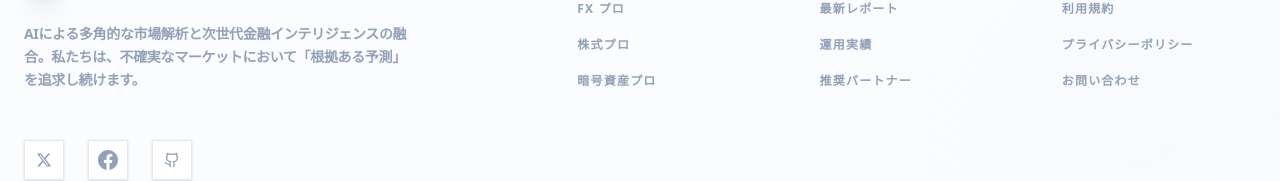
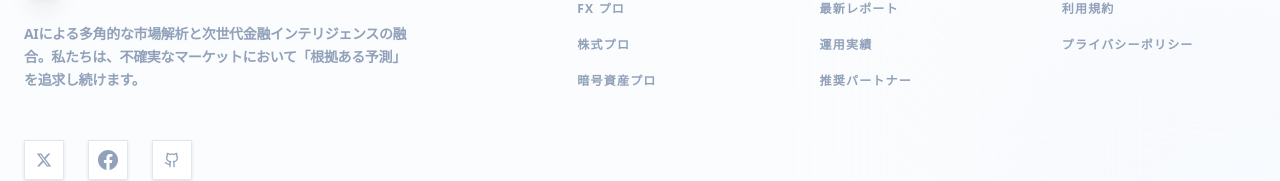
Before and after one commit to noriyuki007/synapse-capital-frontend, a Next.js app: page / in a window 1280 px wide. Shown: the part 2171-2352 px from the top of the page. Built offline with nearby package versions, Linux system fonts and the light colour scheme; no server answers.

Commit message:
style: remove contact link from footer

```diff
--- a/src/components/Footer.tsx
+++ b/src/components/Footer.tsx
@@ -84,7 +84,6 @@ export const Footer = () => {
                             <nav className="flex flex-col gap-5 text-xs font-black text-slate-400 uppercase tracking-widest">
                                 <Link href="/terms" className="hover:text-indigo-600 transition-colors">利用規約</Link>
                                 <Link href="/privacy" className="hover:text-indigo-600 transition-colors">プライバシーポリシー</Link>
-                                <Link href="mailto:info@agent-frontier.jp" className="hover:text-indigo-600 transition-colors">お問い合わせ</Link>
                             </nav>
                         </div>
                     </div>
```
